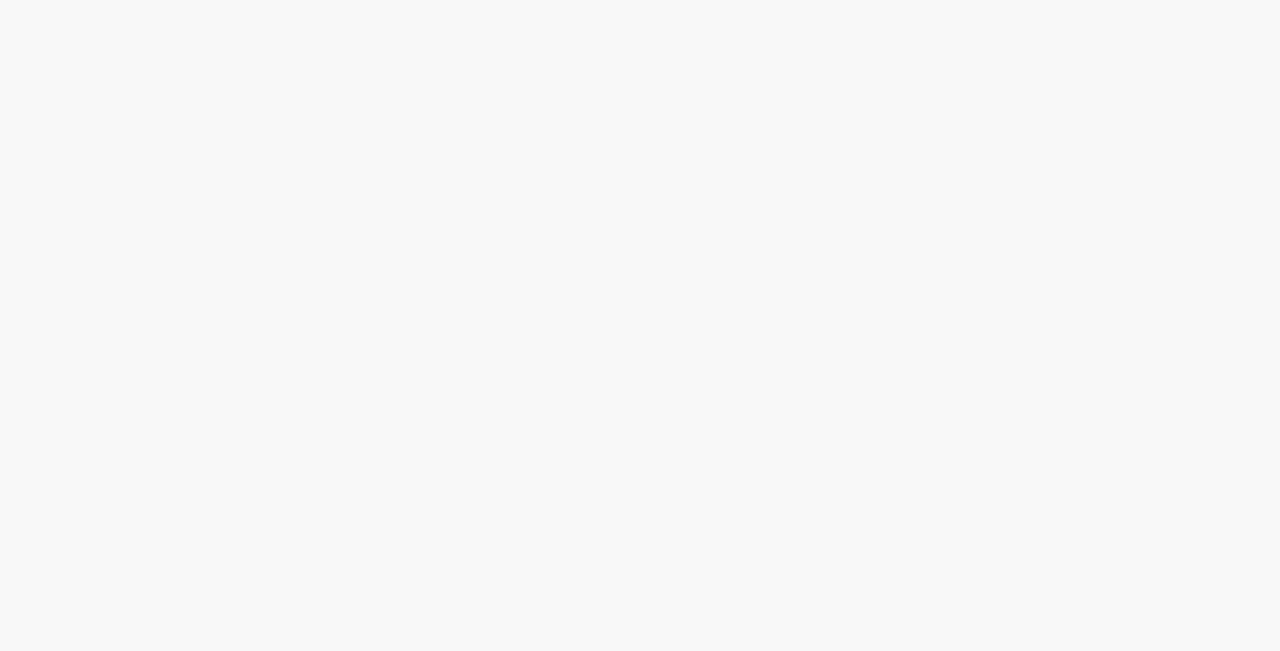
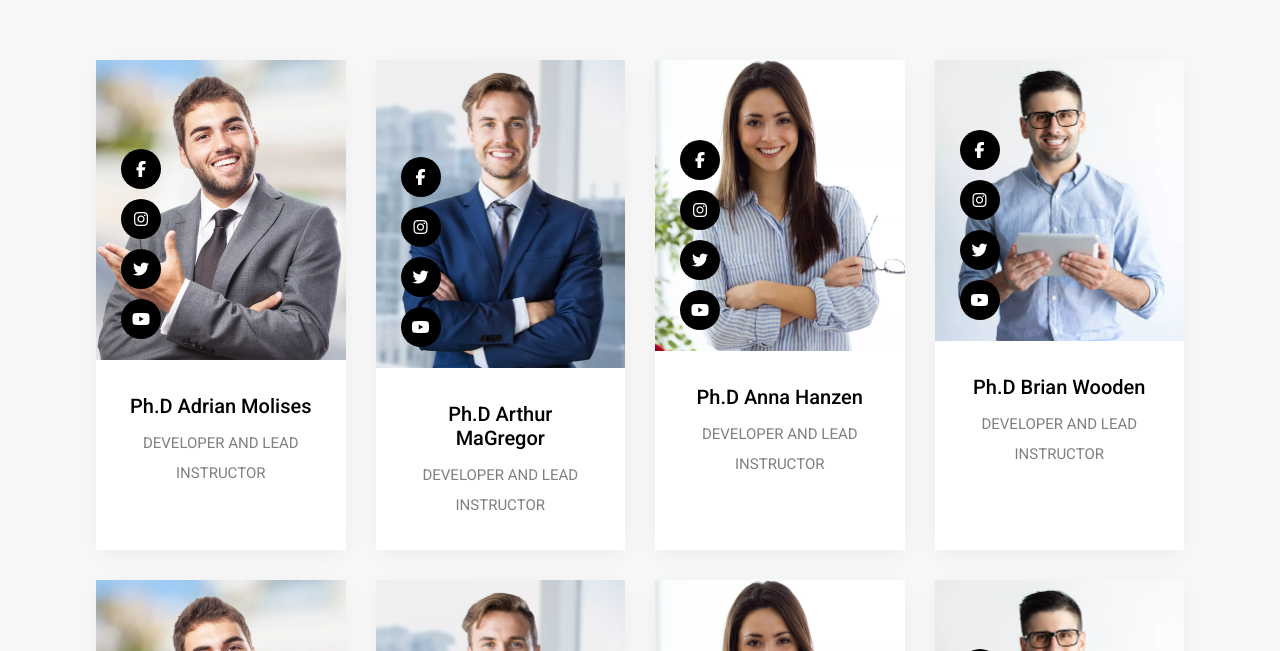
Before and after one commit to Chandimaisuru/Educational_websit-React-Js, a React (Create React App) app: page /team in a window 1280 px wide. Shown: the part 1009-1660 px from the top of the page. Before the commit the page ends 800 px from the top, so only its background shows below. Built offline with nearby package versions, Linux system fonts and the light colour scheme.

Commit message:
TeamCard done

```diff
--- a/src/App.js
+++ b/src/App.js
@@ -9,6 +9,7 @@
 
 import About from './components/about/About'
 import CourseHome from './components/allcourses/CourseHome'
+import Team from './components/Team/Team'
 
 
 
@@ -27,6 +28,7 @@
        <Route path='/' exact component={Home}/>
        <Route path='/about' exact component={About}/>
        <Route path='/courses' exact component={CourseHome}/>
+       <Route path='/team' exact component={Team}/>
 
        </Switch>
       </Router>
--- /dev/null
+++ b/src/components/Team/Team.jsx
@@ -0,0 +1,21 @@
+import React from 'react'
+import Back from '../common/back/Back'
+import TeamCard from './TeamCard'
+import "./team.css"
+
+function Team() {
+  return (
+   <>
+
+   <Back title='Team'/>
+   <section className='team padding'>
+    <div className="container grid">
+        <TeamCard/>
+    </div>
+   </section>
+
+   </>
+  )
+}
+
+export default Team
--- /dev/null
+++ b/src/components/Team/TeamCard.jsx
@@ -0,0 +1,29 @@
+import React from 'react'
+import { team } from '../../dummydata'
+
+
+function TeamCard() {
+    return (
+        <>
+            {team.map((val) => (
+                <div className="items shadow">
+                    <div className="img">
+                        <img src={val.cover} alt="" />
+                        <div className="overlay">
+                            <i className='fab fa-facebook-f icon'></i>
+                            <i className='fab fa-instagram icon'></i>
+                            <i className='fab fa-twitter icon'></i>
+                            <i className='fab fa-youtube icon'></i>
+                        </div>
+                    </div>
+                    <div className="details">
+                        <h2>{val.name}</h2>
+                        <p>{val.work}</p>
+                    </div>
+                </div>
+            ))}
+        </>
+    )
+}
+
+export default TeamCard
--- /dev/null
+++ b/src/components/Team/team.css
@@ -0,0 +1,63 @@
+
+.team .items{
+   transition: 0.5s;
+}
+.team .img{
+    position: relative;
+}
+.team img{
+    width: 100%;
+    height: 100%;
+}
+
+.overlay{
+    position: absolute;
+    bottom: 0;
+    z-index: 11;
+    display: flex;
+    flex-direction: column;
+    padding: 20px;
+    transition: 0.5s;
+
+
+}
+
+.overlay i{
+
+    background-color: #000;
+    color: #fff;
+     margin: 5px;
+}
+
+.team .details{
+
+    padding: 30px;
+    text-align: center;
+}
+
+.team .details h2{
+    font-weight: 500;
+    font-size: 20px;
+    transition: 0.5s;
+}
+.team .details p{
+    font-size: 15px;
+    color: grey;
+    margin-top: 10px;
+    transition: 0.5s;
+}
+
+.team .items:hover {
+
+    background-color:#1eb2a6 ;
+    color: #fff;
+    cursor: pointer;
+}
+
+.team .items:hover p{
+    color: #fff;
+}
+
+.team .items:hover .overlay{
+    opacity: 1;
+}
```
